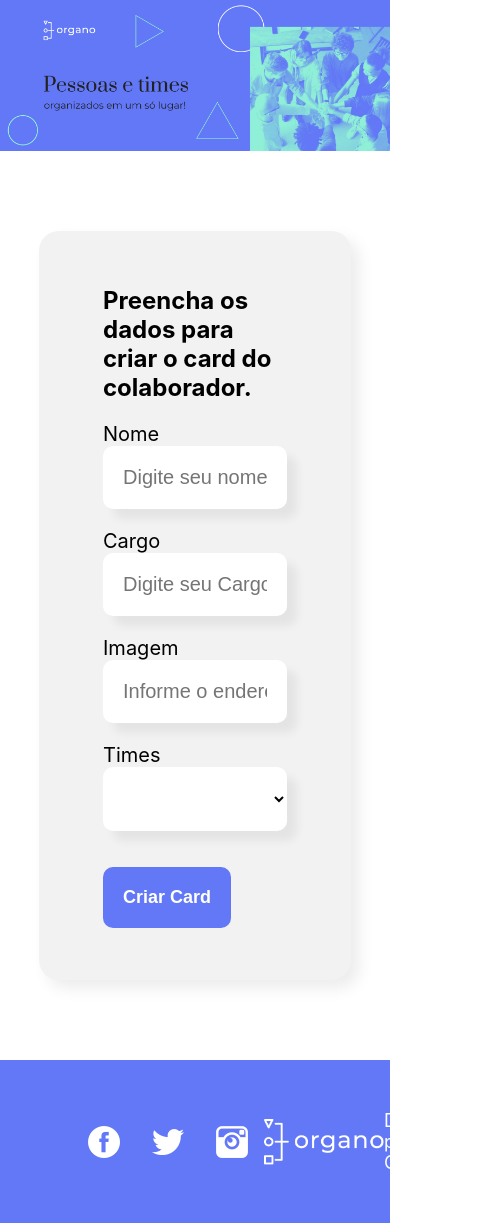
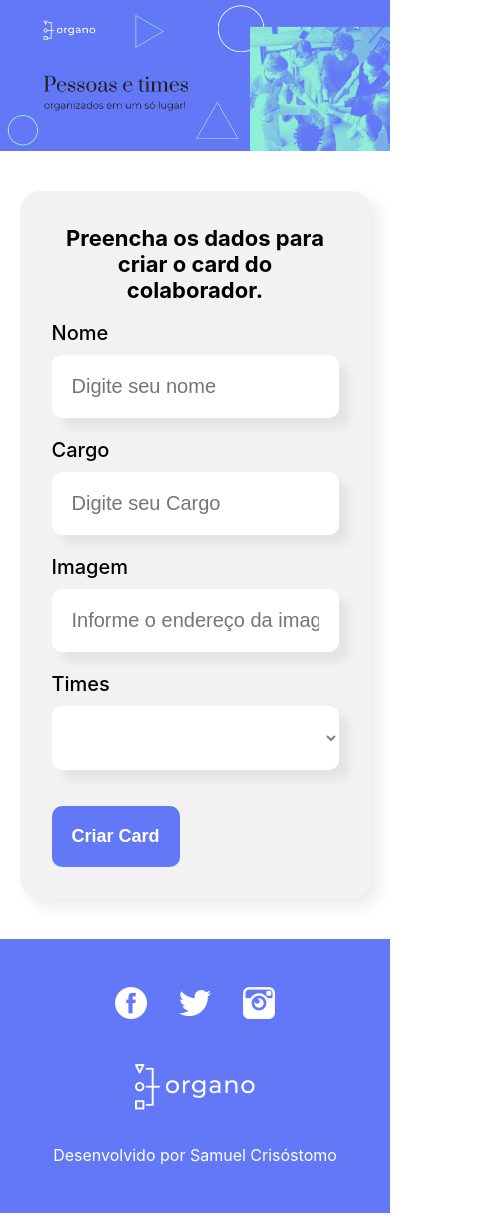
Before and after one commit to SamChrisostomo/organo, a React (Create React App) app: page / in a window 390 px wide. Shown: the whole page, 499 px wide, since content can reach past the window. Built offline with nearby package versions, Linux system fonts and the light colour scheme.

Commit message:
Ajuestes do CSS. Realizado ajuestes no css do formulário e dos campos de texto. Adicionado atributos de responsividade ao componentes.

```diff
--- a/src/componentes/CampoTexto/CampoTexto.css
+++ b/src/componentes/CampoTexto/CampoTexto.css
@@ -1,6 +1,8 @@
 .campo-texto label{
     display: block;
     font-size: 20px;
+    margin-bottom: 10px;
+    font-weight: 500;
 }
 
 .campo-texto input{
--- a/src/componentes/Formulario/Formulario.css
+++ b/src/componentes/Formulario/Formulario.css
@@ -5,8 +5,24 @@
 }
 .formulario form{
     max-width: 80%;
-    padding: 36px 64px;
+    padding: 32px 64px;
     border-radius: 20px;
     background-color: #F2F2F2;
     box-shadow: 8px 8px 16px rgba(0, 0, 0, 0.08);
 }
+
+@media only screen and (max-width: 768px) {
+    .formulario{
+        margin: 40px 0px;
+    }
+
+    .formulario form{
+        max-width: 90%;
+        padding: 16px 32px;
+    }
+
+    .formulario form h2{
+        text-align: center;
+        font-size: 22px;
+    }
+}
--- a/src/componentes/ListaSuspensa/ListaSuspensa.css
+++ b/src/componentes/ListaSuspensa/ListaSuspensa.css
@@ -1,9 +1,12 @@
 .lista-suspensa label{
     display: block;
     font-size: 20px;
+    margin-bottom: 10px;
+    font-weight: 500;
 }
 
 .lista-suspensa select{
+    color: grey;
     width: 100%;
     border: none;
     padding: 20px;
--- a/src/componentes/Rodape/Rodape.css
+++ b/src/componentes/Rodape/Rodape.css
@@ -1,23 +1,21 @@
-*{
+* {
     list-style-type: none;
     box-sizing: border-box;
 }
 
-.rodape-global{
+.rodape-global {
     color: #FFF;
     width: 100%;
     padding: 32px;
-    display: flex;
-    align-items: center;
-    justify-content: space-around;
     background-color: #6278F7;
 }
 
-.rodape-global ul{
+.rodape-global ul {
     display: flex;
+    padding: 0;
 }
 
-.rodape-global ul li{
+.rodape-global ul li {
     cursor: pointer;
     display: flex;
     min-width: 64px;
@@ -25,10 +23,42 @@
     justify-content: center;
 }
 
-.rodape-global img{
+.rodape-global img {
     max-width: 120px;
 }
 
-.rodape-global p{
+.rodape-global p {
     font-size: 18px;
 }
+
+@media only screen and (max-width: 767px) {
+
+    /* for Tablet style */
+    .rodape-global {
+        display: block;
+        text-align: center;
+    }
+
+    .rodape-global ul {
+        justify-content: center;
+        margin-bottom: 30px;
+    }
+
+    .rodape-global img {
+        margin-bottom: 15px;
+    }
+
+    .rodape-global p {
+        font-size: 16px;
+    }
+}
+
+@media only screen and (min-width: 768px) {
+
+    /* for Desktop style */
+    .rodape-global {
+        display: flex;
+        align-items: center;
+        justify-content: space-around;
+    }
+}
```
